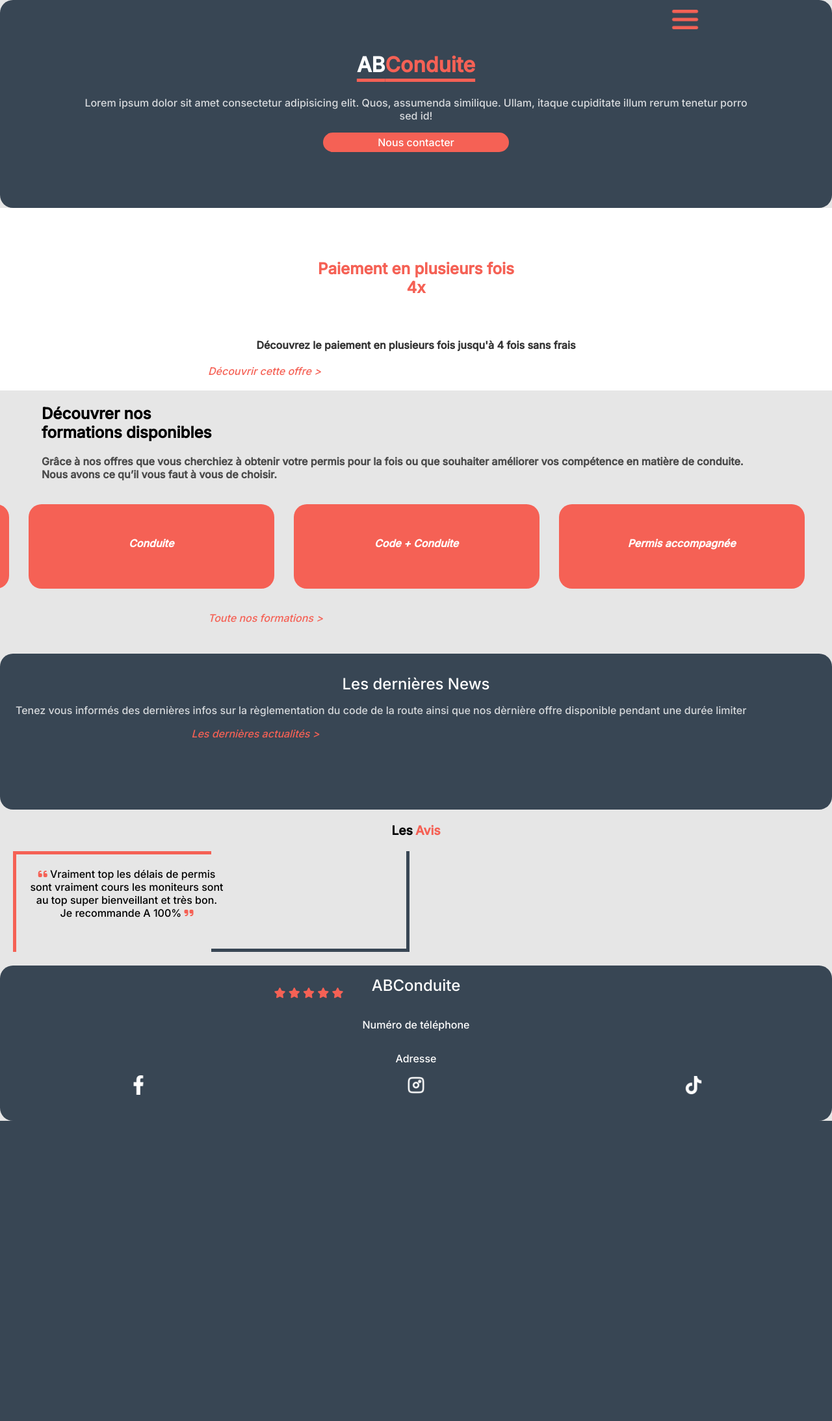
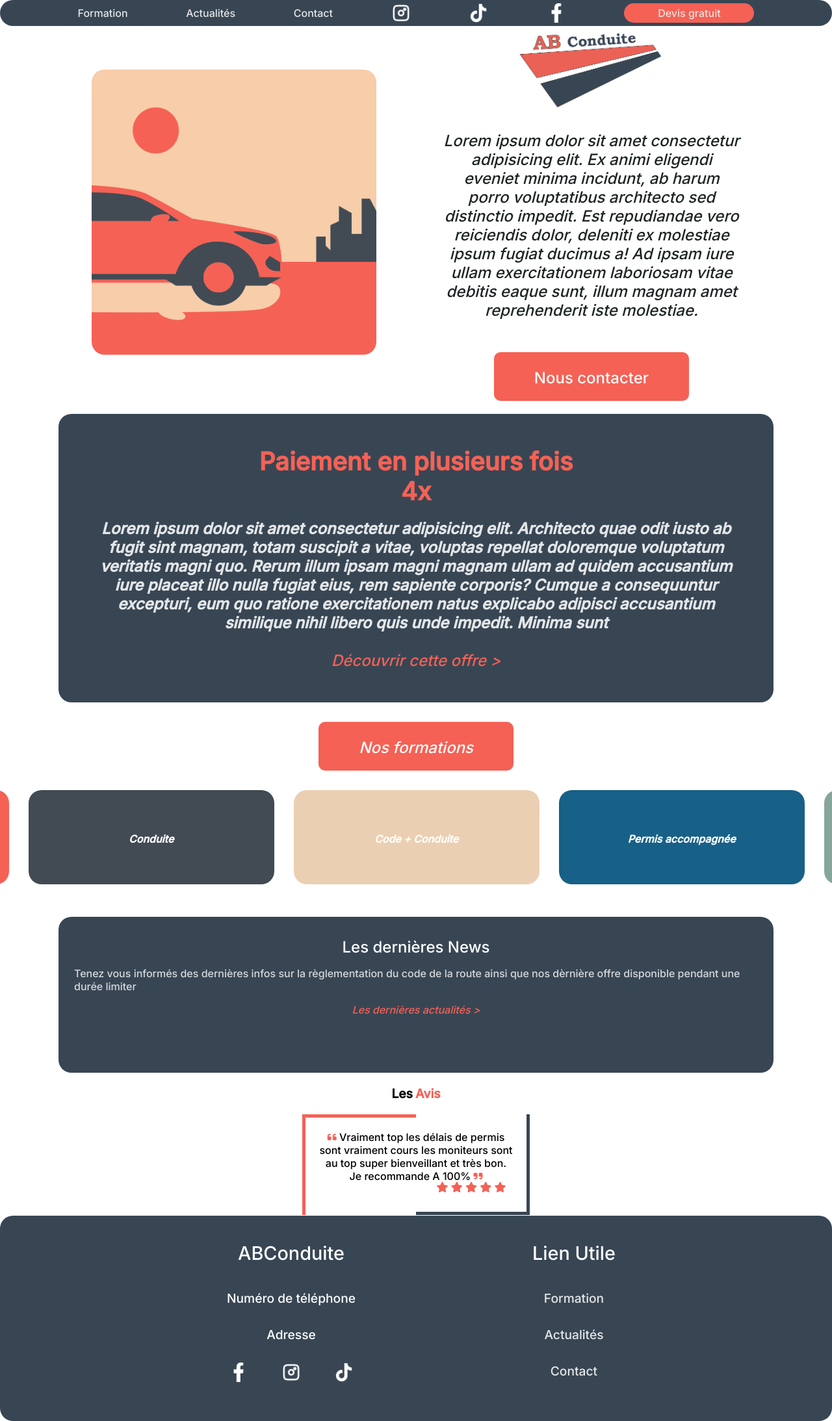
Before and after one commit to ElyesseAdda/ABConduite, a PHP site: page / in a window 1280 px wide. Shown: the whole page at 65% size. Before the commit the page ends 1725 px from the top, so only its background shows below. Run offline with PHP 8.4, Linux system fonts and the light colour scheme; some libraries are stand-ins or nearby versions.

Commit message:
Avancé Format PC

```diff
--- a/asset/index.js
+++ b/asset/index.js
@@ -6,11 +6,11 @@ basePosition = 0
 
 
   const slider = () => {  setTimeout(() =>{
-        if( basePosition < 900)
+        if( basePosition < 1500)
         {basePosition = basePosition +5
         sliderPosition.style.right = basePosition +"px"
         console.log(basePosition);}
-        else if (basePosition >= 900){
+        else if (basePosition >= 1500){
             basePosition = 0
         }
 
--- a/asset/style.css
+++ b/asset/style.css
@@ -1,9 +1,15 @@
 body{
     margin: 0;
     font-family: 'Inter', sans-serif;
-    background-color: #E6E6E6;
+    background-color: #ffffff;
 }
+/* *{
+    border: #F56155 solid 3px;
+} */
 /* Couleur Text */
+.one{
+    background-color: #384654;
+}
 .white{
     color: #fff;
 }
@@ -21,7 +27,12 @@ body{
     background-color: #384654;
     border-radius: 20px;
     height: 40vh;
-
+}
+.PC{
+    display: none;
+}
+.navbarPC{
+    display: none;
 }
 .hamb-menu img{
     height: 60px;
@@ -40,7 +51,7 @@ body{
 
 .nav-mobile{
     transition: 1s;
-    max-width: 390px;
+    max-width: 100%;
     z-index: 1;
     position: absolute;
     top: -10px;
@@ -95,14 +106,19 @@ body{
     padding: 5px
 }
 /* Début accueil */
+.header {
+    display: none;
+}
 /* Paiment 4x sans frais  */
 .p4x {
     background-color: #fff;
     padding-top: 15px;
     padding-bottom: 20px;
 }
+.p4x-a{
+    text-align: center;
+}
 .p4x h2{
-    font: 800;
     margin: 5%;
     text-align: center;
     font-weight: bolder;
@@ -115,12 +131,14 @@ body{
     font-weight: bold;
 }
 .p4x a{
+
+   text-align: center;
    margin: auto 25%;
    color: #F56155;
    font-style: italic;
    text-decoration: none;
+}
 
-}
 
 .formation{
     background-color: #E6E6E6;
@@ -147,23 +165,23 @@ body{
 
 }
 .case-slider p {
-    background-color: #F56155;
     width: 60vw;
     height: 10vh;
     border-radius: 20px;
     margin: 0px 15%;
     text-align: center;
     color: #fff;
-    padding-top: 50px;
+    padding-top: 65px;
     max-width: 250px;
 
 }
 .formation-a{
     margin-top: 15px;
     margin-bottom: 15px;
+    text-align: center;
 }
 .formation a{
-    margin: auto 25%;
+    margin: auto;
     color: #F56155;
     font-style: italic;
     text-decoration: none;
@@ -174,7 +192,9 @@ body{
     background-color: #384654;
     border-radius: 20px;
     height: 30vh;
-    margin-top: 30px;
+}
+.news-a{
+    text-align: center;
 }
 .news h2{
     color: #fff;
@@ -197,9 +217,12 @@ body{
    text-decoration: none;
 }
 .avis {
+    margin: auto;
     margin-top: 20px;
     height: 25vh;
     text-align: center;
+    max-width: 390px;
+    align-items: center;
 }
 .avis .color {
     margin-bottom: 100px;
@@ -208,6 +231,7 @@ body{
 }
 
 .borderavis{
+    /* margin-left: 16%; */
     margin-top: 20px;
     display: flex;
 
@@ -223,7 +247,7 @@ body{
 }
 .border-right .fa-solid{
     color: #F56155;
-    margin-top: 70%;
+    margin-top: 13vh;
 }
 .border-right{
     position: relative;
@@ -277,4 +301,183 @@ body{
     grid-template-columns: 1fr 1fr 1fr;
     max-width: 100%;
 }
+.lienutile{
+    display: none;
+}
 /* Fin footerMobile */
+
+/* Début écran pc */
+@media (min-width: 1050Px) {
+    .PC{
+        display: block;
+    }
+    .mobile{
+        display: none;
+    }
+    /* Navbar PC */
+    .navbarPC{
+        position: relative;
+        margin: auto;
+        display: flex;
+        height: 40px;
+        display: flex;
+        gap: 7vw;
+    }
+    .navbar{
+        height: 40px;
+        padding-left: 90px;
+        padding-right: 90px;
+        display: flex;
+        gap: 70px;
+
+    }
+    .navbar a {
+        visibility: visible;
+        margin: auto;
+        text-decoration: none;
+        color: #E6E6E6;
+    }
+     a:hover {
+        color: #F56155;
+    }
+    .hamb-menu{
+        display: none;
+    }
+    .navbar h1{
+        visibility: hidden;
+    }
+    .logo-reseaupc{
+        max-height: 30px;
+    }
+    .logopc{
+        height: 30px;
+    }
+    .btn-devis{
+        background-color: #F56155;
+        border-radius: 20px;
+        width: 200px;
+        text-align: center;
+        height: 25px;
+        padding-top: 5px;
+    }
+    .hamb-menu {
+        visibility: hidden;
+    }
+
+    /* FooterPC */
+    .footer{
+        display: flex;
+        margin: auto;
+        justify-content: center;
+        gap: 20vw;
+        font-size: 1.5vw;
+        padding-bottom: 20px;
+    }
+    .lienutile{
+        display: block;
+    }
+    .lienutile a{
+        text-decoration: none;
+        color: #E6E6E6;
+    }
+    .logo-reseau{
+        padding-top: 15px;
+        gap: 1vw;
+    }
+    .header {
+        margin: 0 90px;
+        margin-bottom: 20px;
+        background-color: #ffffff;
+        display: grid;
+        grid-template-columns: 1fr 1fr ;
+        align-items: center;
+        gap: 20px;
+    }
+    .imgAb{
+        margin: 4vw;
+    }
+    .imgAB{
+        position: relative;
+        width: 100%;
+        border-radius: 20px;
+    }
+    .header-text{
+        padding-right: 20px;
+        margin: auto;
+        justify-content: center;
+        text-align: center;
+        top: -10vw;
+    }
+    .header-text a{
+        text-decoration: none;
+        color: #fff;
+    }
+    .header-text p {
+        color: #1D2424;
+        font-style: italic;
+        padding: 30px;
+        margin: auto;
+        font-size: 1.5rem;
+        margin-bottom: 20px;
+    }
+    .logoAB{
+        position: relative;
+        height: 10vW;
+    }
+
+    .btn-contact{
+        color: #fff;
+        font-size: x-large;
+        background-color: #F56155;
+        border-radius: 10px;
+        width: 300px;
+        text-align: center;
+        height: 50px;
+        padding-top: 25px;
+        margin: auto;
+    }
+    .p4x{
+        margin: 0 90px;
+        padding: 50px 0px;
+        height: fit-content;
+        background-color: #384654;
+        border-radius: 20px;
+    }
+    .p4x h2{
+        margin: auto;
+        font-size: 3vw;
+        padding-bottom: 20px;
+    }
+    .p4x p{
+        font-style: italic;
+        color: #ffffffdb;
+        font-size: 1.5rem;
+    }
+    .p4x-a{
+        font-size: 1.5rem;
+    }
+    .formation{
+        background-color: #ffffff;
+    }
+    .formation-title{
+        margin: 30px;
+    }
+    .formation a{
+        text-align: center;
+        color: white;
+    }
+    .formation span {
+    color: #fff;
+    font-size: x-large;
+    background-color: #F56155;
+    border-radius: 10px;
+    width: 300px;
+    text-align: center;
+    height: 50px;
+    padding-top: 25px;
+    margin: auto;
+    }
+    .news {
+        margin: 0 90px;
+    }
+}
--- a/index.html
+++ b/index.html
@@ -14,6 +14,16 @@
 <!--NavBarMobile -->
 <body>
   <div class="navbar">
+     <div class="navbarPC">
+    <a href="#">Formation</a>
+    <a href="#">Actualités</a>
+    <a href="#">Contact</a>
+    <a class="logo-reseaupc"href="#"><img class="logopc" src="asset/img/logo/insta.png" alt=""></a>
+    <a class="logo-reseaupc"href="#"><img class="logopc" src="asset/img/logo/tiktok.png" alt=""></a>
+    <a class="logo-reseaupc"href="#"><img class="logopc" src="asset/img/logo/facebook.png" alt=""></a>
+    <a  class="btn-devis" href="#">Devis gratuit</a>
+    </div>
+
     <div class="hamb-menu">
         <img class="btn-navmobile" src="asset/img/hamburger-md-svgrepo-com.png" alt="">
         <div class="nav-mobile">
@@ -22,38 +32,63 @@
           <a href="#"><li>Actualité</li></a>
           <a href="#"><li>Contact</li></a>
         </div>
-    </div>
+
+
     <h1>AB<span class="orange">Conduite</span></h1>
     <div class="navbar-text">
         Lorem ipsum dolor sit amet consectetur adipisicing elit. Quos, assumenda similique. Ullam, itaque cupiditate illum rerum tenetur porro sed id!
     </div>
     <div class="navbar-btn">Nous contacter</div>
   </div>
+  </div>
+<!-- Partie entete accueil -->
+<div class="header">
+  <div class="imgAb">
+    <img class="imgAB" src="asset/img/ImageAB.png" alt="">
+  </div>
+  <div class="header-text">
+    <img class="logoAB" src="asset/img/logo/Logo.png" alt="">
+    <p>Lorem ipsum dolor sit amet consectetur adipisicing elit. Ex animi eligendi eveniet minima incidunt, ab harum porro voluptatibus architecto sed distinctio impedit. Est repudiandae vero reiciendis dolor, deleniti ex molestiae ipsum fugiat ducimus a! Ad ipsam iure ullam exercitationem laboriosam vitae debitis eaque sunt, illum magnam amet reprehenderit iste molestiae.</p>
+    <div class="btn-contact"><span><a href="#">Nous contacter</a></span></div>
+  </div>
+</div>
 <!-- Partie 4x sans frai -->
   <div class="p4x">
     <h2>Paiement en plusieurs fois <br>4x </h2>
-        <p>Découvrez le paiement en plusieurs fois jusqu'à 4 fois sans frais</p>
+        <p class="mobile">Découvrez le paiement en plusieurs fois jusqu'à 4 fois sans frais</p>
+        <p class="PC">Lorem ipsum dolor sit amet consectetur adipisicing elit. Architecto quae odit iusto ab fugit sint magnam, totam suscipit a vitae, voluptas repellat doloremque voluptatum veritatis magni quo. Rerum illum ipsam magni magnam ullam ad quidem accusantium iure placeat illo nulla fugiat eius, rem sapiente corporis? Cumque a consequuntur excepturi, eum quo ratione exercitationem natus explicabo adipisci accusantium similique nihil libero quis unde impedit. Minima sunt </p>
+        <div class="p4x-a">
         <br><a href="#">Découvrir cette offre ></a>
+      </div>
   </div>
   <!-- Partie Formation -->
 
   <div class="formation">
-      <h2>Découvrer nos <br> formations disponibles</h2>
-      <p>Grâce à nos offres que vous cherchiez à obtenir votre permis pour la fois ou que souhaiter améliorer vos compétence en matière de conduite.
+    <div class="formation-title">
+      <span class="PC"><a href="#">Nos formations</a></span>
+    </div>
+      <h2 class="mobile">Découvrer nos <br> formations disponibles</h2>
+      <p class="mobile">Grâce à nos offres que vous cherchiez à obtenir votre permis pour la fois ou que souhaiter améliorer vos compétence en matière de conduite.
       <br> Nous avons ce qu’il vous faut à vous de choisir.
       </p>
     <a href="#"><div class="slider-forfait">
      <div class="case-slider">
-        <p>Code</p>
+        <p style="background-color: #F56155" >Code</p>
      </div>
      <div class="case-slider">
-        <p>Conduite</p>
+        <p style="background-color: #424B54">Conduite</p>
      </div>
      <div class="case-slider">
-        <p>Code + Conduite</p>
+        <p style="background-color:#EBCFB2">Code + Conduite</p>
      </div>
      <div class="case-slider">
-        <p>Permis accompagnée</p>
+        <p style="background-color:#176087">Permis accompagnée</p>
+     </div>
+     <div class="case-slider">
+        <p style="background-color:#86A59C">Permis accompagnée</p>
+     </div>
+     <div class="case-slider">
+        <p style="background-color:#0A2239">Permis accompagnée</p>
      </div>
     </div>
   </a>
@@ -64,8 +99,9 @@
   <div class="news">
     <h2>Les dernières News</h2>
     <p>Tenez vous informés des dernières infos sur la règlementation du code de la route ainsi que nos dèrnière offre disponible pendant une durée limiter</p>
-    <div class="news-a"></div>
+    <div class="news-a">
     <a href="#"> Les dernières actualités ></a>
+    </div>
   </div>
 <!-- Partie Avis -->
   <div class="avis">
@@ -94,6 +130,7 @@
 <!-- Footer Mobile -->
 <footer>
     <div class="footer">
+      <div class="ABconduite">
         <h2>ABConduite</h2>
         <li>Numéro de téléphone</li>
         <li>Adresse</li>
@@ -102,6 +139,15 @@
             <div class="logo"><img src="asset/img/logo/insta.png" alt=""></div>
             <div class="logo"><img src="asset/img/logo/tiktok.png" alt=""></div>
         </div>
+      </div>
+      <div class="lienutile">
+        <h2>Lien Utile</h2>
+        <li><a href="#">Formation</a></li>
+        <li><a href="#">Actualités</a></li>
+        <li><a href="#">Contact</a></li>
+
+      </div>
+    </div>
   </footer>
 
 </html>
```
